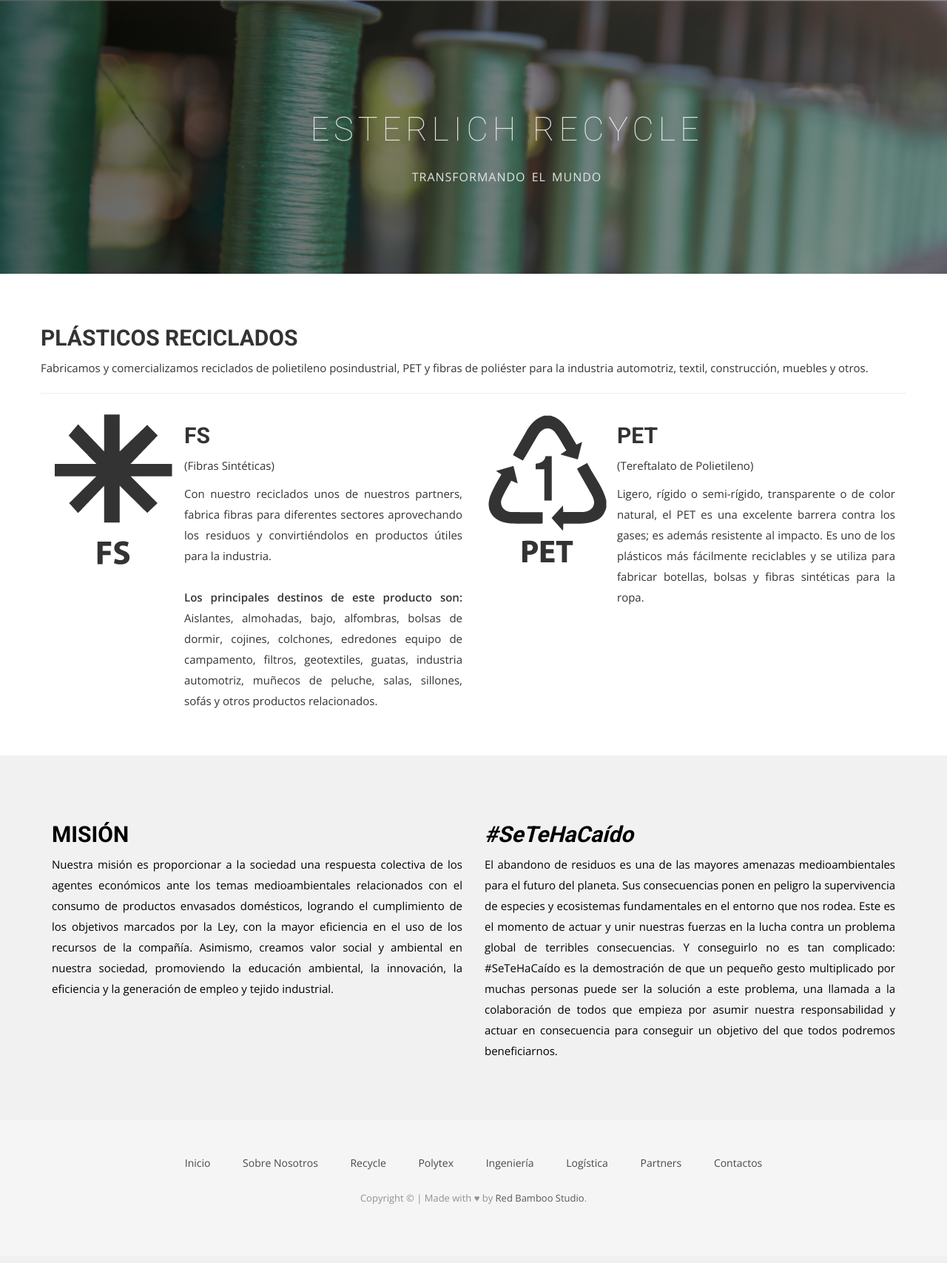
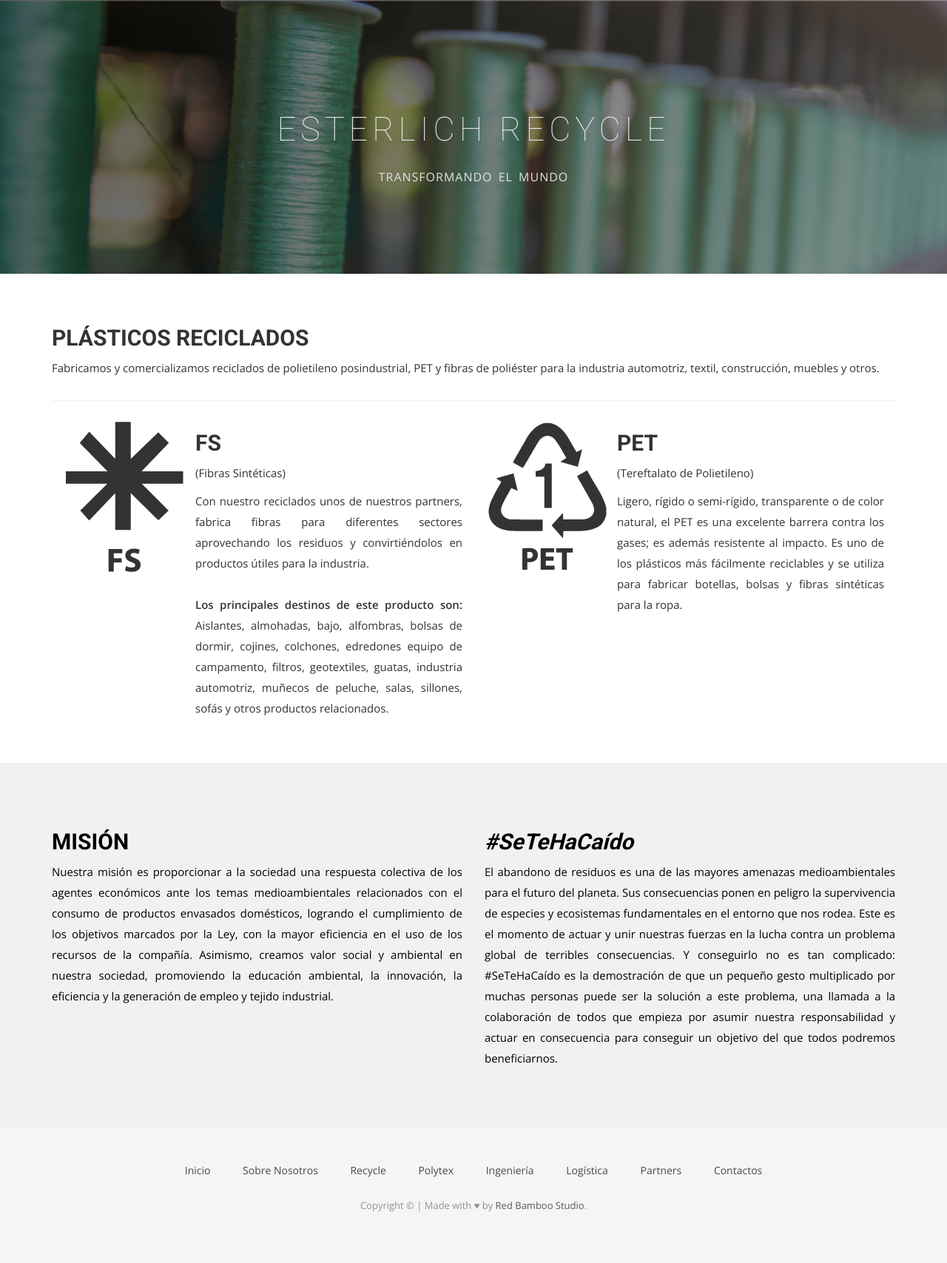
Before and after one commit to juancturcios/New-Esterlich, a PHP site: page /recycle.php in a window 1280 px wide. Shown: the part 90-1797 px from the top of the page at 74% size. Before the commit the page ends 1717 px from the top, so only its background shows below. Run offline with PHP 8.4, Linux system fonts and the light colour scheme; some libraries are stand-ins or nearby versions; some web fonts are replaced.

Commit message:
Cambio importante

```diff
--- a/css/style.css
+++ b/css/style.css
@@ -3,7 +3,7 @@
 @import url(http://fonts.googleapis.com/css?family=Volkhov:400italic);
 /* var text-decoration */
 /*--
-	Common Css
+	Common Cs
 --*/
 body {
   font-family: 'Open Sans', sans-serif;
@@ -479,7 +479,7 @@ font header .navbar-default .navbar-nav li a:hover {
 #global-header .block {
   color: #E3E3E4;
   margin: 0 auto;
-  padding-left: 90px;
+  /*padding-left: 90px;*/
   text-align: center;
 }
 #global-header .block h1 {
--- a/partners.php
+++ b/partners.php
@@ -17,7 +17,7 @@
  <section id="" class="recycle">
    <div class="container">
      <div class="row">
-       <div>
+       <div class="col-sm-12">
          <h2 class="title-mision">Nuestros Partners</h2>
        </div>
        <hr>
@@ -98,9 +98,8 @@
               </span>
               <br>
               <span class="glyphicon glyphicon-phone" aria-hidden="true">
-                <p href="tel:5552573990">(+504) 9558-0727</p>
+                <a href="tel:5552573990">(+504) 9558-0727</a>
               </span>
-
             </div>
 
             <div>
--- a/recycle.php
+++ b/recycle.php
@@ -19,10 +19,15 @@
     <section id="" class="recycle">
       <div class="container">
         <div class="row">
-          <div>
-            <h2 class="title-mision">Plásticos Reciclados</h2>
+          <div class="col-sm-12">
+            <div class="block">
+              <div>
+                <h2 class="title-mision">PLÁSTICOS RECICLADOS</h2>
+              </div>
+              <p>Fabricamos y comercializamos reciclados de polietileno posindustrial, PET y fibras de poliéster para la industria automotriz, textil, construcción, muebles y otros. </p>
+            </div>
+          </div><!-- .col-md-7 close -->
           </div>
-          <p>Fabricamos y comercializamos reciclados de polietileno posindustrial, PET y fibras de poliéster para la industria automotriz, textil, construcción, muebles y otros. </p>
           <hr>
           <div class="col-md-6 col-sm-12">
             <div class="block">
```
